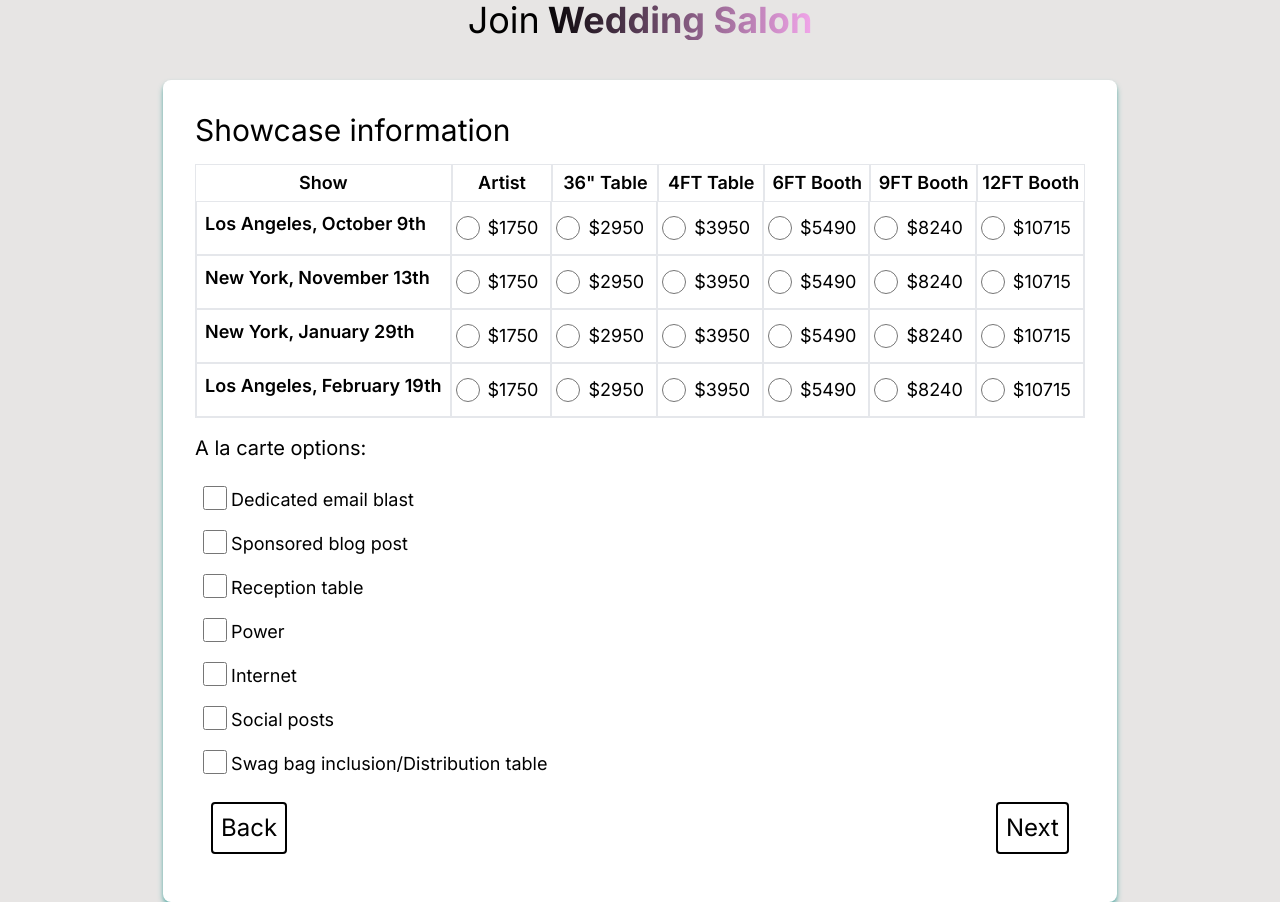
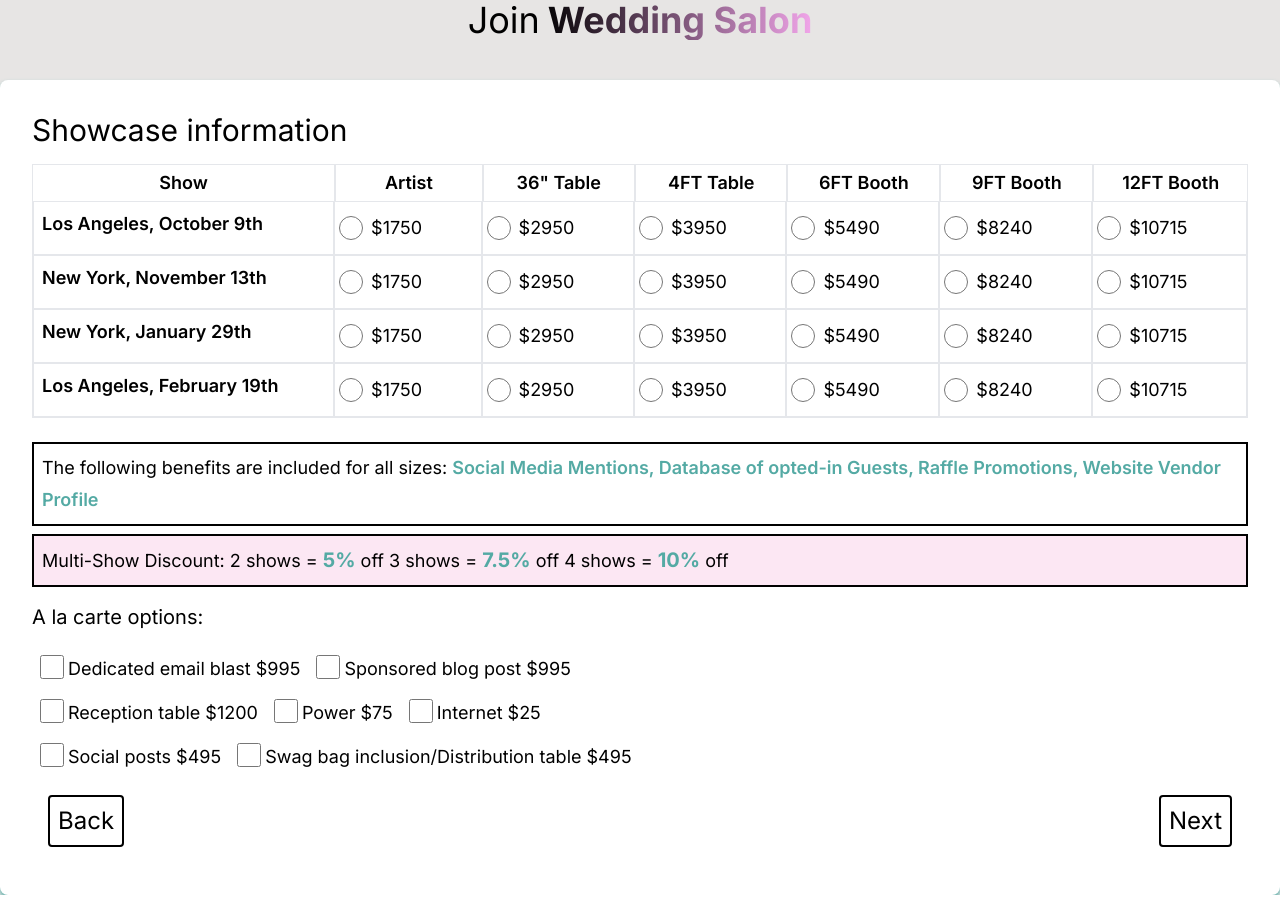
Before and after one commit to jinitsuga/ws-payments, a Next.js app: page /register in a window 1280 px wide. Both pictures are taken after a click on the button "Next". Built offline with nearby package versions, Linux system fonts and the light colour scheme.

Commit message:
add benefits and discounts boxes

```diff
--- a/src/app/Components/FormSteps.tsx
+++ b/src/app/Components/FormSteps.tsx
@@ -120,7 +120,7 @@ export const ShowcaseForm = ({ setter, formData }: FormProps) => {
   return (
     <>
       <h2 className="mb-2 text-3xl">Showcase information</h2>
-      <div className="grid auto-cols-auto">
+      <div className="grid auto-cols-auto mb-4">
         <Span text="Show" />
         <Span text="Artist" />
         <Span text='36" Table' />
@@ -153,8 +153,7 @@ export const ShowcaseForm = ({ setter, formData }: FormProps) => {
           show="Los Angeles, February 19th"
         />
       </div>
-      {
-        /* <label className="flex flex-col text-xl gap-1" htmlFor="showcase">
+      {/* <label className="flex flex-col text-xl gap-1" htmlFor="showcase">
         {"Show you're registering for:"}
         <select
           onChange={(e: React.FormEvent<HTMLSelectElement>) => {
@@ -191,12 +190,30 @@ export const ShowcaseForm = ({ setter, formData }: FormProps) => {
         Exhibitor space to purchase:
         <div className="flex flex-wrap gap-4 my-4">{exhibitorSizes}</div>
       </fieldset>
-*/
-        <fieldset className="text-xl mt-2 flex-wrap">
-          A la carte options:
-          <div className="mt-4">{alacarteOptions}</div>
-        </fieldset>
-      }
+*/}
+      <div className="p-2 border-2 border-black">
+        <p className="text-[18px]">
+          The following benefits are included for all sizes:{" "}
+          <strong className="text-ws-green font-[600]">
+            Social Media Mentions, Database of opted-in Guests, Raffle
+            Promotions, Website Vendor Profile
+          </strong>
+        </p>
+      </div>
+      <div className="p-2 border-2 bg-pink-100 border-black">
+        <p className="text-[18px]">
+          Multi-Show Discount: 2 shows ={" "}
+          <strong className="text-ws-green text-[20px]">5%</strong> off 3 shows
+          = <strong className="text-ws-green text-[20px]">7.5%</strong> off 4
+          shows = <strong className="text-ws-green text-[20px]">10%</strong> off
+        </p>
+      </div>
+      <fieldset className="text-xl mt-2 flex-wrap">
+        A la carte options:
+        <div className="flex flex-wrap max-w-[700px] mt-4">
+          {alacarteOptions}
+        </div>
+      </fieldset>
     </>
   );
 };
--- a/src/app/Components/Input.tsx
+++ b/src/app/Components/Input.tsx
@@ -78,7 +78,7 @@ export const RadioInput = ({
         value={value}
         id={id}
       />
-      <label className="flex gap-1 hover:cursor-pointer checked:text-4xl border-ws-green outline-ws-green p-2">
+      <label className="flex gap-1   checked:text-4xl border-ws-green outline-ws-green p-2">
         {labelText}
       </label>
     </div>
@@ -213,7 +213,7 @@ export const CheckboxInput = ({
           value={value}
           id={id}
         />
-        {labelText}
+        {labelText + " $" + value}
       </label>
     </div>
   );
```
